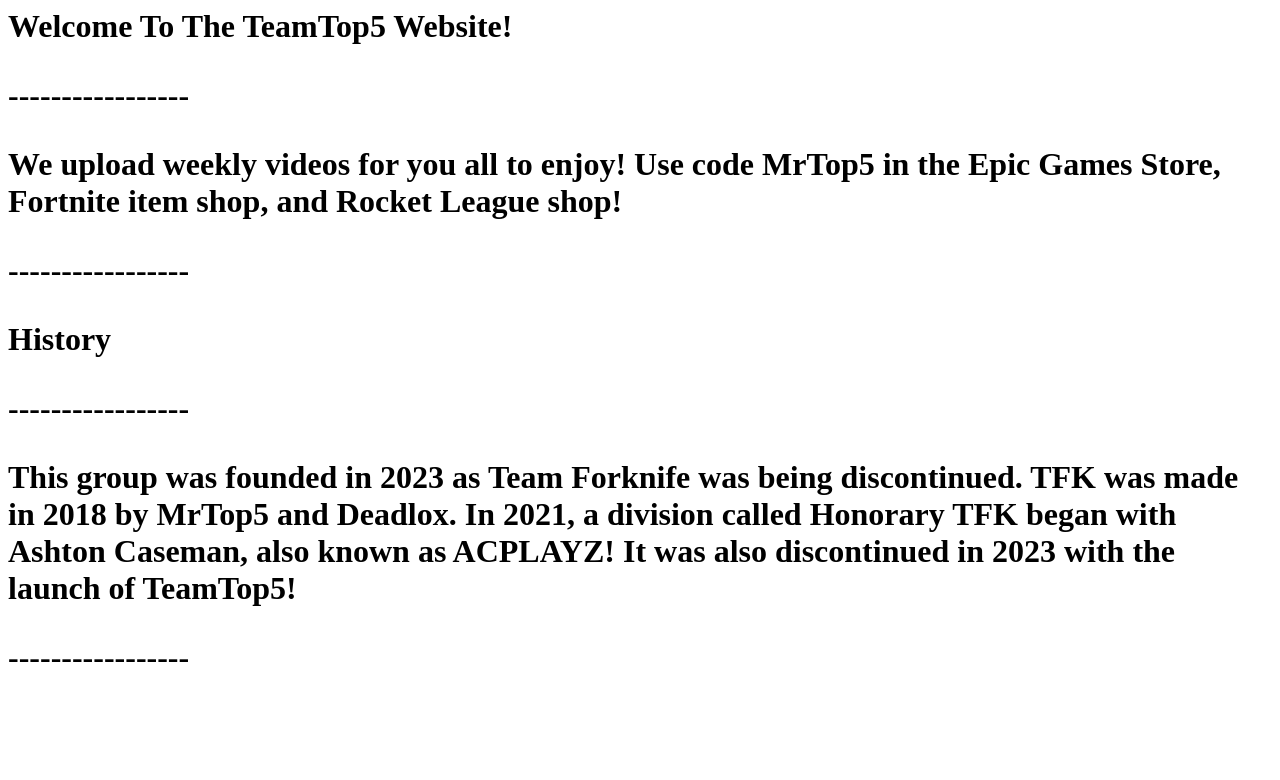
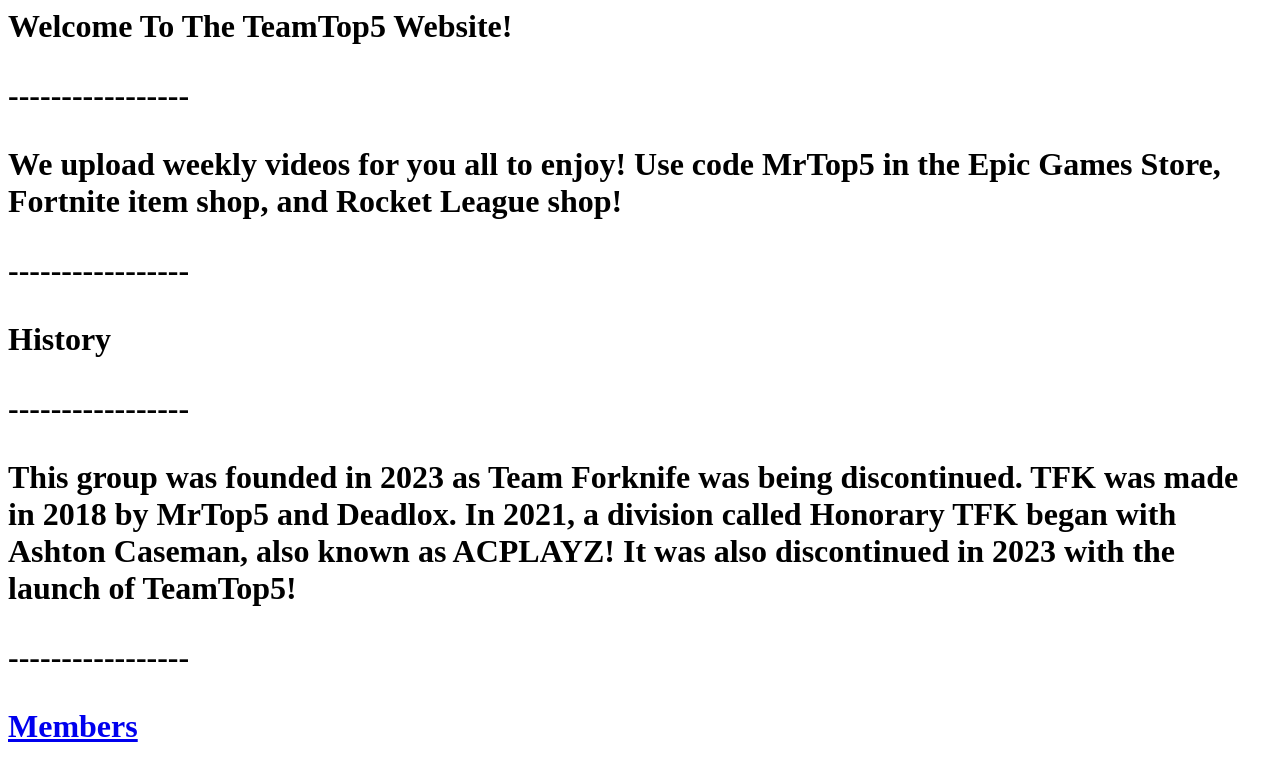
Before and after one commit to TeamTop5/TeamTop5.github.io, a plain HTML site: page index.html in a window 1280 px wide. Drawn offline with Linux system fonts and the light colour scheme.

Commit message:
Update index.html

```diff
--- a/index.html
+++ b/index.html
@@ -14,3 +14,5 @@
         <p>This group was founded in 2023 as Team Forknife was being discontinued. TFK was made in 2018 by MrTop5 and Deadlox. In 2021, a division called Honorary TFK began with Ashton Caseman, also known as ACPLAYZ! It was also discontinued in 2023 with the launch of TeamTop5!</p>
 
         <p>-----------------</p>
+
+        <p></p><a href="https://teamtop5.github.io/members.html">Members</a><p>
```
